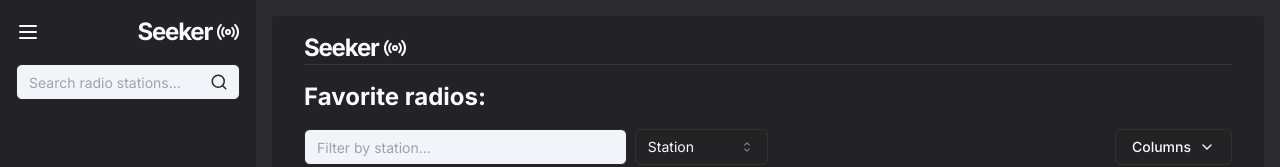
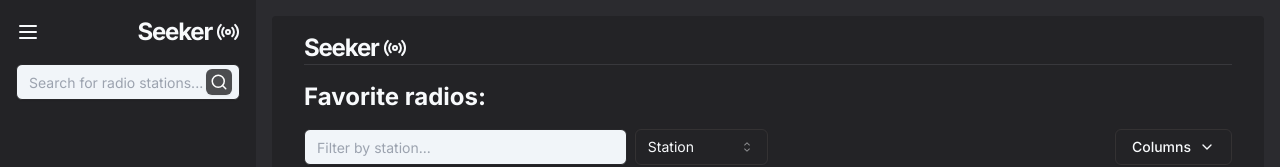
Before and after one commit to jotace-br/coodesh-nextjs-challenge, a Next.js app: page / in a window 1280 px wide. Shown: the top 167 px of the page. Built offline with nearby package versions, Linux system fonts and the light colour scheme.

Commit message:
feat: :lipstick: Updates the search input icon to better recognizing that it is for searching

```diff
--- a/src/components/sidebar/sidebar-items.tsx
+++ b/src/components/sidebar/sidebar-items.tsx
@@ -58,7 +58,7 @@ export function SidebarItems() {
         <Input
           type='text'
           name='radio-search'
-          placeholder='Search radio stations...'
+          placeholder='Search for radio stations...'
           value={searchQuery}
           onChange={(e) => setSearchQuery(e.target.value)}
           onKeyDown={(e) => e.key === 'Enter' && handleSearch(e)}
--- a/src/components/ui/input.tsx
+++ b/src/components/ui/input.tsx
@@ -40,7 +40,7 @@ const Input = React.forwardRef<HTMLInputElement, InputProps>(
           className={cn(
             'flex h-9 w-full rounded-md border border-input border-icons text-gray-950 bg-slate-100 px-3 py-1 text-sm shadow-sm transition-colors file:border-0 file:bg-transparent file:text-sm file:font-medium placeholder:text-muted-foreground focus-visible:outline-none focus-visible:ring-1 focus-visible:ring-ring disabled:cursor-not-allowed disabled:opacity-50',
             startIcon ? 'pl-8' : '',
-            endIcon ? 'pr-8' : '',
+            endIcon ? 'pr-4' : '',
             className
           )}
           ref={ref}
@@ -50,12 +50,12 @@ const Input = React.forwardRef<HTMLInputElement, InputProps>(
           <button
             onClick={() => onClickEndIcon}
             className={cn(
-              'absolute right-3 top-1/2 transform -translate-y-1/2',
+              'absolute right-2 top-1/2 transform -translate-y-1/2 rounded-md bg-sidebar/80 shadow-sm p-1 cursor-pointer',
               iconClassName
             )}
           >
             <EndIcon
-              className='text-muted-foreground text-icons cursor-pointer'
+              className='text-muted-foreground text-white cursor-pointer'
               size={18}
             />
           </button>
```
